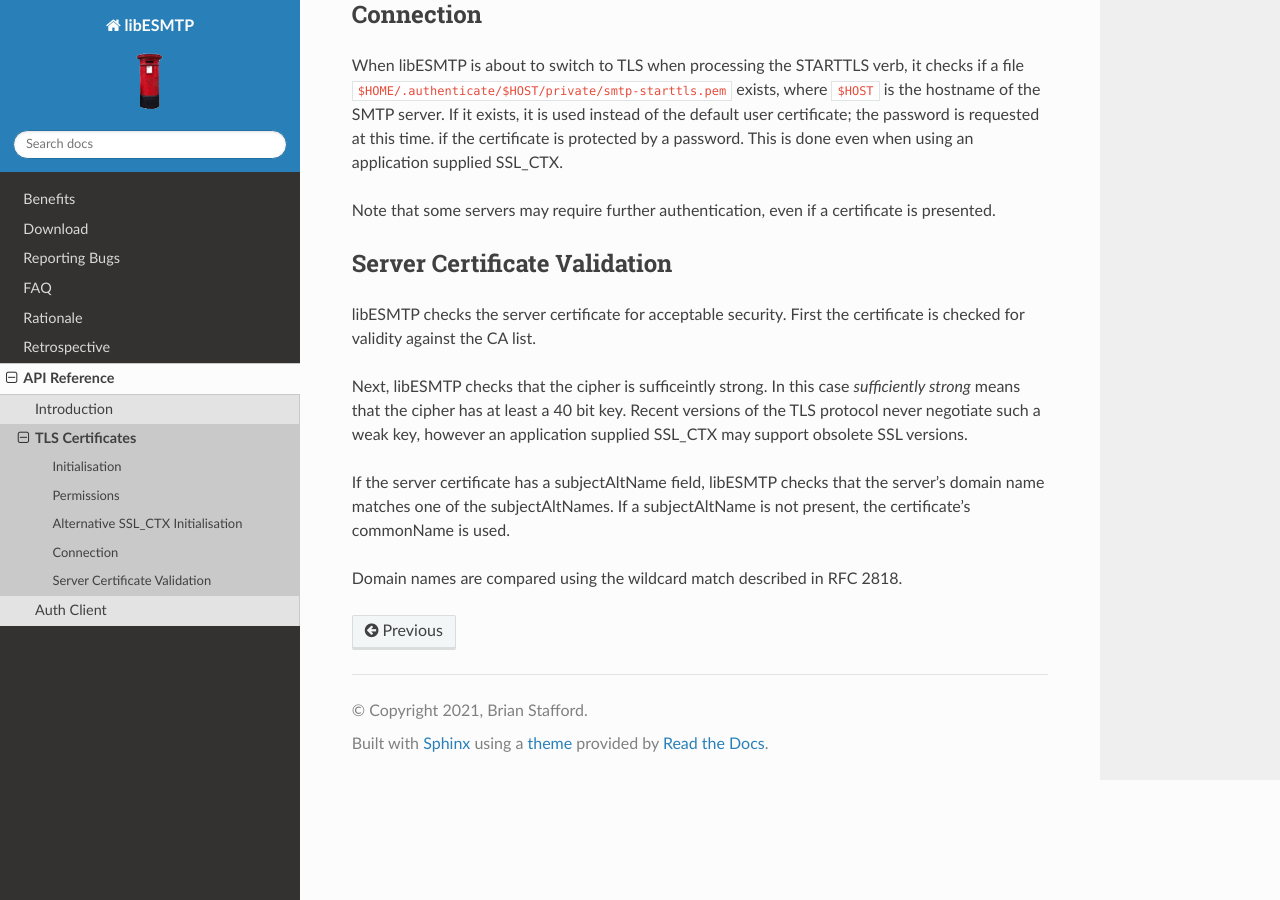
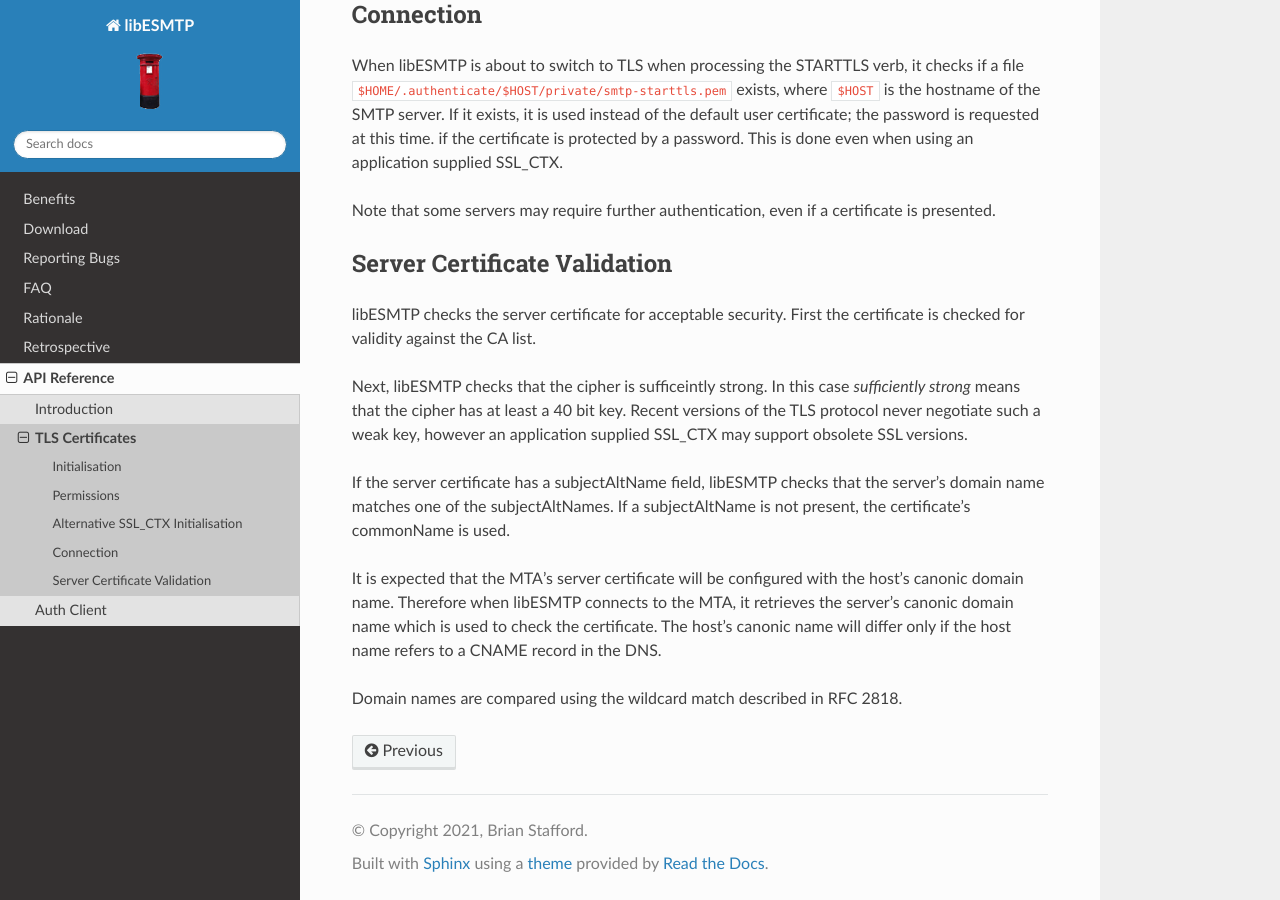
Before and after one commit to libesmtp/libESMTP, a Sphinx documentation site: the page built from docs/certificates.md, in a window 1280 px wide and 900 px high, scrolled down 1148 px. Built offline with Sphinx 7.4.7 and the Read the Docs theme 2.0.0, drawn with Linux system fonts in a browser that asks for light colours; pages that are not in the unit, such as notebooks, are missing from menus.

Commit message:
Add paragraph on canonic domain name

```diff
--- a/docs/certificates.md
+++ b/docs/certificates.md
@@ -69,6 +69,12 @@ If the server certificate has a subjectAltName field, libESMTP checks that the
 server's domain name matches one of the subjectAltNames.  If a subjectAltName
 is not present, the certificate's commonName is used.
 
+It is expected that the MTA's server certificate will be configured with the
+host's canonic domain name.  Therefore when libESMTP connects to the MTA, it
+retrieves the server's canonic domain name which is used to check the
+certificate. The host's canonic name will differ only if the host name refers
+to a CNAME record in the DNS.
+
 Domain names are compared using the wildcard match described in RFC 2818.
 
 [1]: smtp-tls.html#c.smtp_starttls_set_ctx
```
